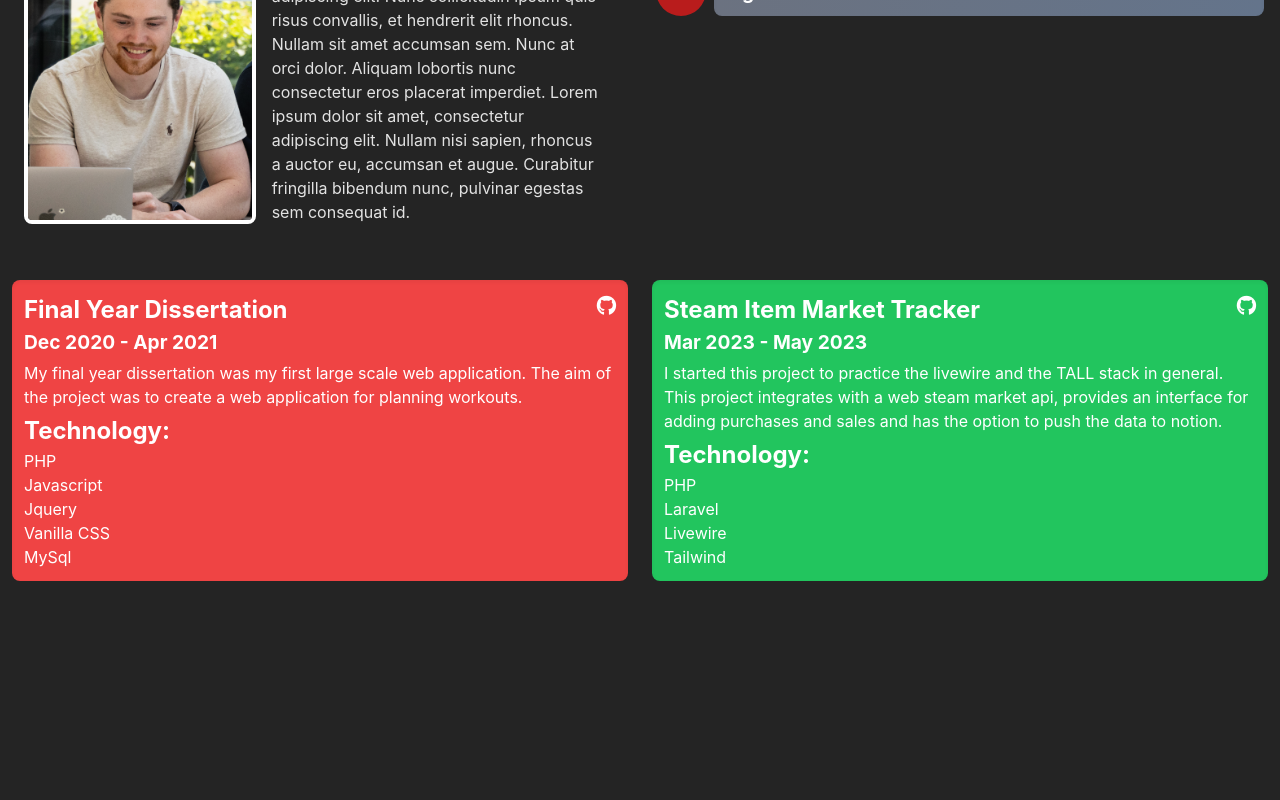
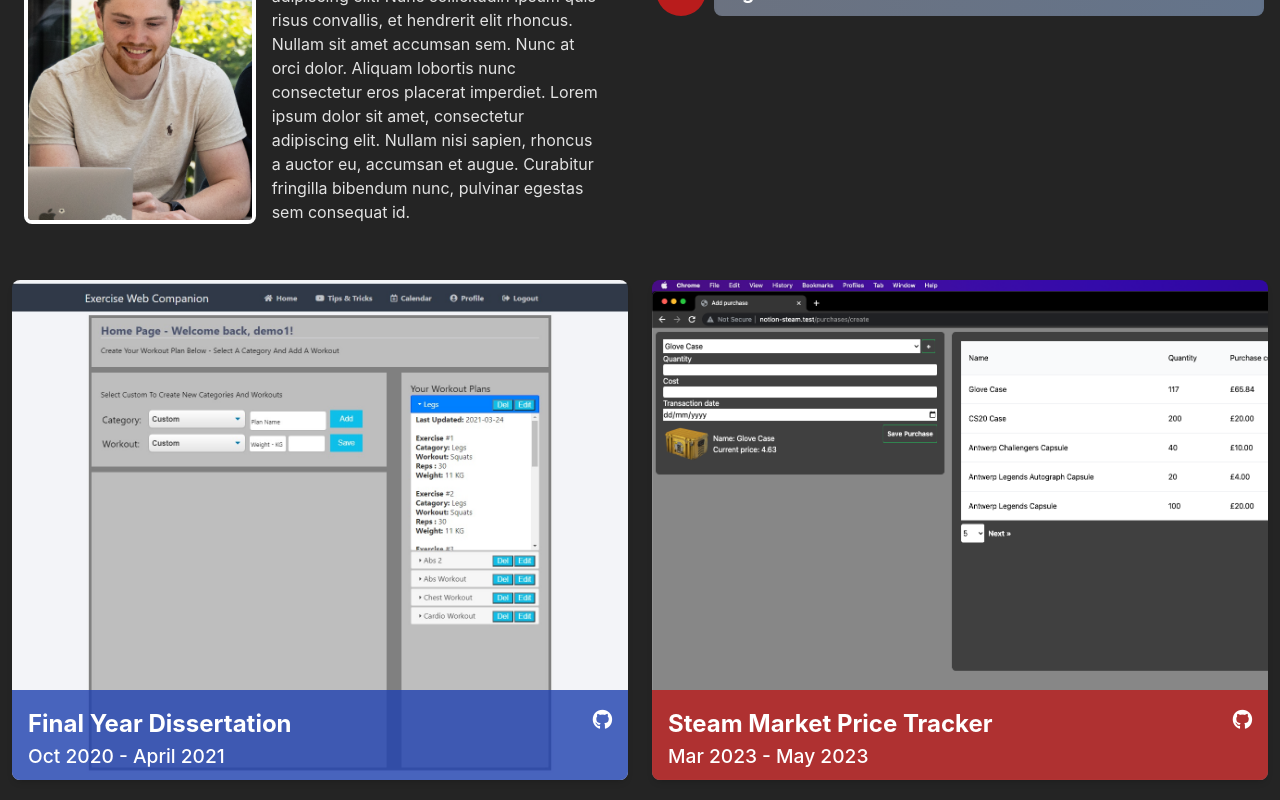
Before and after one commit to pjholt1234/personal-portfolio, a React (Vite) app: page / in a window 1280 px wide. Shown: the part 956-1756 px from the top of the page. Before the commit the page ends 1557 px from the top, so only its background shows below. Built offline with nearby package versions, Linux system fonts and the light colour scheme.

Commit message:
Project card updates

```diff
--- a/src/App.jsx
+++ b/src/App.jsx
@@ -3,8 +3,10 @@
 import Timeline from "./components/timeline.jsx";
 import Bio from "./components/bio";
 import Carousel from "./components/carousel.jsx";
-import Card from "./components/card.jsx";
+import ProjectCard from "./components/projectCard.jsx";
 import SlideUpContainer from "./components/slideUpContainer.jsx";
+import DissertationImg from './assets/dissertation1.jpg';
+import NotionSteamAppImg from './assets/notion-steam-app.png';
 const App = () => {
     const events = [
         {
@@ -40,53 +42,45 @@
             </div>
             <div>
                 <Carousel>
-                    <SlideUpContainer delay={500} classes="w-1/3 m-1">
-                        <Card classes="bg-red-500">
-                            <div className="flex">
-                                <h2 className="text-white">Final Year Dissertation</h2>
-                                <a className="mr-0 ml-auto" href="https://github.com/pjholt1234/ExerciseWebCompanion">
-                                    <i className="text-white text-xl fa-brands fa-github"></i>
-                                </a>
-                            </div>
+                    <SlideUpContainer classes="w-1/3 m-1">
+                        <ProjectCard
+                            imageSrc={DissertationImg}
+                            title="Final Year Dissertation"
+                            date="Oct 2020 - April 2021"
+                            bgColor="bg-blue-800"
+                            gitHubLink="https://github.com/pjholt1234/ExerciseWebCompanion"
+                            description="My final year dissertation was my first large scale web application. The aim of the
+                            project was to create a tool for planning, scheduling and tracking workouts."
+                            technology={[
+                                'PHP',
+                                'Javascript',
+                                'JQuery',
+                                'MySql',
+                                'CSS'
+                            ]}
+                        />
+                    </SlideUpContainer>
+                    <SlideUpContainer classes="w-1/3 m-1">
+                        <ProjectCard
+                            imageSrc={NotionSteamAppImg}
+                            title="Steam Market Price Tracker"
+                            date="Mar 2023 - May 2023"
+                            bgColor="bg-red-700"
+                            gitHubLink="https://github.com/pjholt1234/notion-steam-app"
+                            description="This project provides an interface for entering steam item purchases + sales, and calculates profit based on item price data.
+                            Additional, it allows you to export to a notion table. The aim of the project practice using laravel livewire and the TALL stack."
+                            technology={[
+                                'PHP',
+                                'Javascript',
+                                'Laravel',
+                                'Livewire',
+                                'Tailwind',
+                                'Alpine JS'
+                            ]}
+                            imgAlignment="object-left-top"
+                        />
+                    </SlideUpContainer>
 
-                            <h3 className="text-white mb-1">Dec 2020 - Apr 2021</h3>
-                            <p className="text-white mb-1">
-                                My final year dissertation was my first large scale web application. The aim of the
-                                project was to create a web application for planning workouts.
-                            </p>
-                            <h2>Technology:</h2>
-                            <ul>
-                                <li>PHP</li>
-                                <li>Javascript</li>
-                                <li>Jquery</li>
-                                <li>Vanilla CSS</li>
-                                <li>MySql</li>
-                            </ul>
-                        </Card>
-                    </SlideUpContainer>
-                    <SlideUpContainer delay={1000} classes="w-1/3 m-1">
-                        <Card classes="bg-green-500">
-                            <div className="flex">
-                                <h2 className="text-white">Steam Item Market Tracker</h2>
-                                <a className="mr-0 ml-auto" href="https://github.com/pjholt1234/notion-steam-app">
-                                    <i className="text-white text-xl fa-brands fa-github"></i>
-                                </a>
-                            </div>
-                            <h3 className="text-white mb-1">Mar 2023 - May 2023</h3>
-                            <p className="text-white mb-1">
-                                I started this project to practice the livewire and the TALL stack in general.
-                                This project integrates with a web steam market api, provides an interface for
-                                adding purchases and sales and has the option to push the data to notion.
-                            </p>
-                            <h2>Technology:</h2>
-                            <ul>
-                                <li>PHP</li>
-                                <li>Laravel</li>
-                                <li>Livewire</li>
-                                <li>Tailwind</li>
-                            </ul>
-                        </Card>
-                    </SlideUpContainer>
                 </Carousel>
             </div>
         </div>
--- a/src/components/card.jsx
+++ /dev/null
@@ -1,9 +0,0 @@
-const Card = ({children, classes = ""}) => {
-    return (
-        <div className={`${classes} p-3 text-white rounded-lg shadow-inner`}>
-            {children}
-        </div>
-    )
-}
-
-export default Card;
--- /dev/null
+++ b/src/components/projectCard.jsx
@@ -0,0 +1,81 @@
+import { useState } from 'react';
+
+const ProjectCard = ({
+    imageSrc,
+    title,
+    date,
+    bgColor = "bg-black",
+    gitHubLink = null,
+    description = "",
+    technology = [],
+    imgAlignment = "",
+    children
+}) => {
+    const [isHovered, setIsHovered] = useState(false);
+
+    const handleMouseEnter = () => {
+        setIsHovered(true);
+    };
+
+    const handleMouseLeave = () => {
+        setIsHovered(false);
+    };
+
+    const outputGitHubLink = () => {
+        if(!gitHubLink) return null;
+        return (
+            <a className="mr-0 ml-auto" href={gitHubLink}>
+                <i className="text-white text-xl fa-brands fa-github"></i>
+            </a>
+        );
+    }
+
+    const outputTechnologyList = () => {
+        if(technology.length === 0) return null;
+
+
+        var count = 0;
+        const technologyList = technology.map((item) => {
+            count ++;
+            return (
+                <li key={`${item}-${count}`}>{item}</li>
+            );
+        });
+
+        return (
+            <div>
+                <h3>Technology:</h3>
+                <ul>
+                    {technologyList}
+                </ul>
+            </div>
+        )
+    }
+
+    return (
+        <div
+            className="relative w-full overflow-hidden rounded-lg shadow-md h-[500px]"
+            onMouseEnter={handleMouseEnter}
+            onMouseLeave={handleMouseLeave}
+        >
+                <img src={imageSrc} alt="ProjectCard Image" className={`w-full h-full object-cover ${imgAlignment}`} />
+                <div
+                    className={`absolute inset-0 p-4 ${bgColor} bg-opacity-80 text-white transition-all ${
+                        isHovered ? 'top-0' : 'top-[410px]'
+                    }`}
+                >
+                    <div className="flex">
+                        <h2>{title}</h2>
+                        {outputGitHubLink()}
+                    </div>
+                    <h3 className="font-medium mb-3">{date}</h3>
+                    <div className="h-full flex flex-wrap">
+                        <p className="text-white my-auto">{description}</p>
+                        {outputTechnologyList()}
+                    </div>
+                </div>
+        </div>
+    );
+};
+
+export default ProjectCard;
```
Also changed, not shown: src/assets/dissertation1.jpg (added), src/assets/notion-steam-app.png (added).
